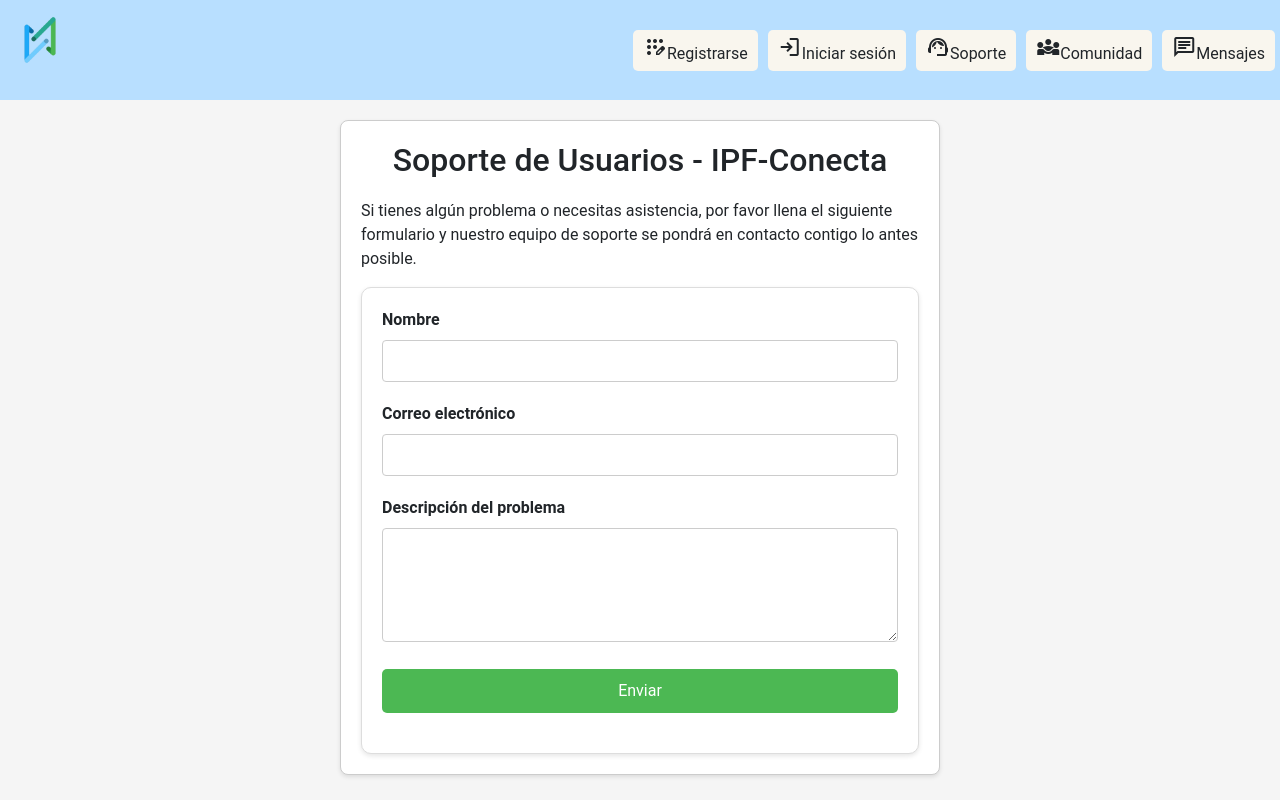
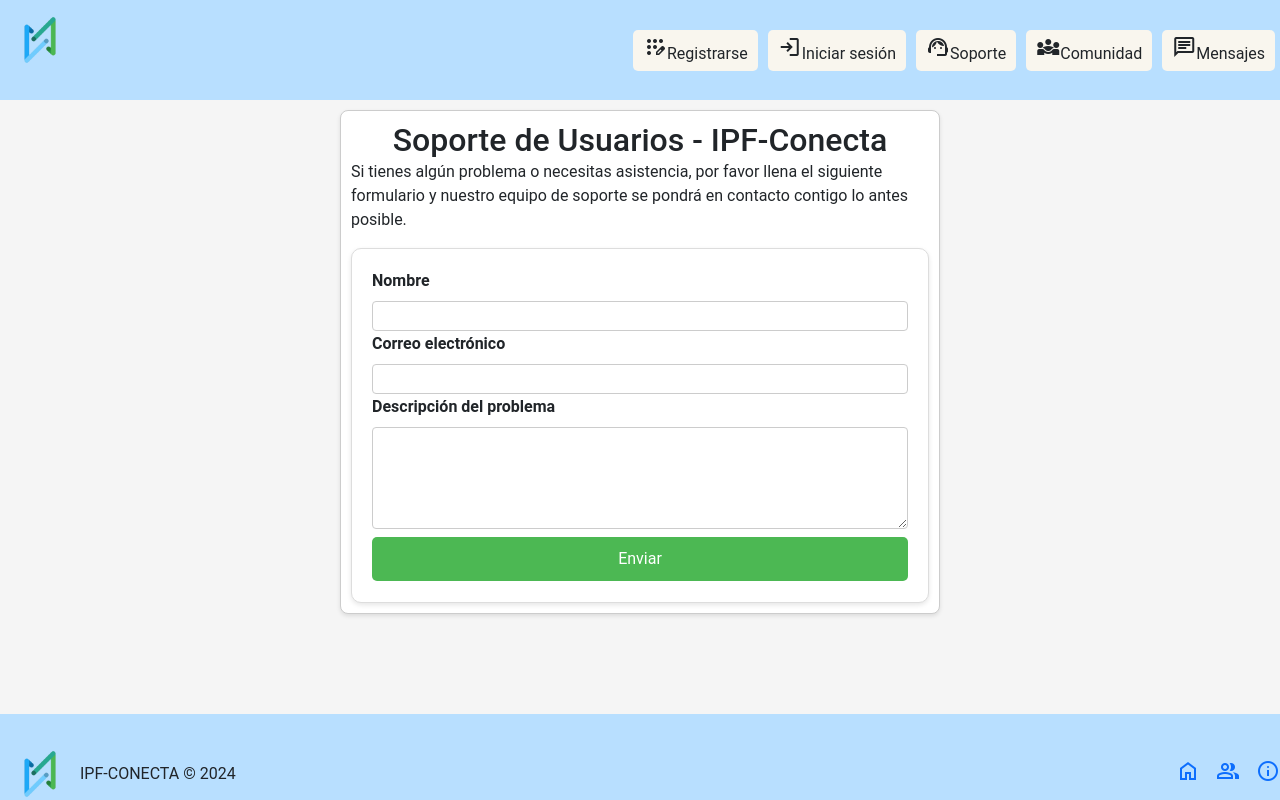
Before and after one commit to IPF-CONECTA/IPF-CONECTA, a React (Vite) app in the folder client/: page /support in a window 1280 px wide. Shown: the top 800 px of the page. Built offline with nearby package versions, Linux system fonts and the light colour scheme.

Commit message:
support funcionando correctamente y con alertas

```diff
--- a/client/public/support.css
+++ b/client/public/support.css
@@ -1,8 +1,8 @@
 /* Contenedor de soporte */
 .support-container {
   max-width: 600px;
-  margin: 20px auto;
-  padding: 20px;
+  margin: 10px auto;
+  padding: 10px;
   border: 1px solid #ccc;
   border-radius: 8px;
   background-color: #fff;
@@ -11,11 +11,11 @@
 
 .support-header {
   text-align: center;
-  margin-bottom: 20px;
+  margin-bottom: 1px;
 }
 
 .form-group {
-  margin-bottom: 20px;
+  margin-bottom: 1px;
 }
 
 .form-group label {
@@ -27,7 +27,7 @@
 .form-group input,
 .form-group textarea {
   width: 100%;
-  padding: 8px;
+  padding: 2px;
   border: 1px solid #ccc;
   border-radius: 4px;
   box-sizing: border-box;
--- a/client/src/pages/Support.jsx
+++ b/client/src/pages/Support.jsx
@@ -27,10 +27,22 @@
         subject: "Consulta de Soporte IPF-Conecta",
         message: issue,
       });
-      noti("¡Correo enviado correctamente!", "success");
-      setTimeout(() => navigate("/"), 2000);
+
+      if (response.status === 200) {
+        noti("¡Correo enviado correctamente!", "success");
+        setTimeout(() => navigate("/"), 1500);
+      } else {
+        setError(
+          "Error al enviar el formulario. Por favor, inténtalo de nuevo."
+        );
+      }
     } catch (error) {
-      noti("Error al enviar el formulario. Por favor, inténtalo de nuevo.", "error");
+      console.error("Error al enviar el formulario:", error);
+      setError("Error al enviar el formulario. Por favor, inténtalo de nuevo.");
+      noti(
+        "Error al enviar el formulario. Por favor, inténtalo de nuevo.",
+        "error"
+      );
     }
   };
 
```
